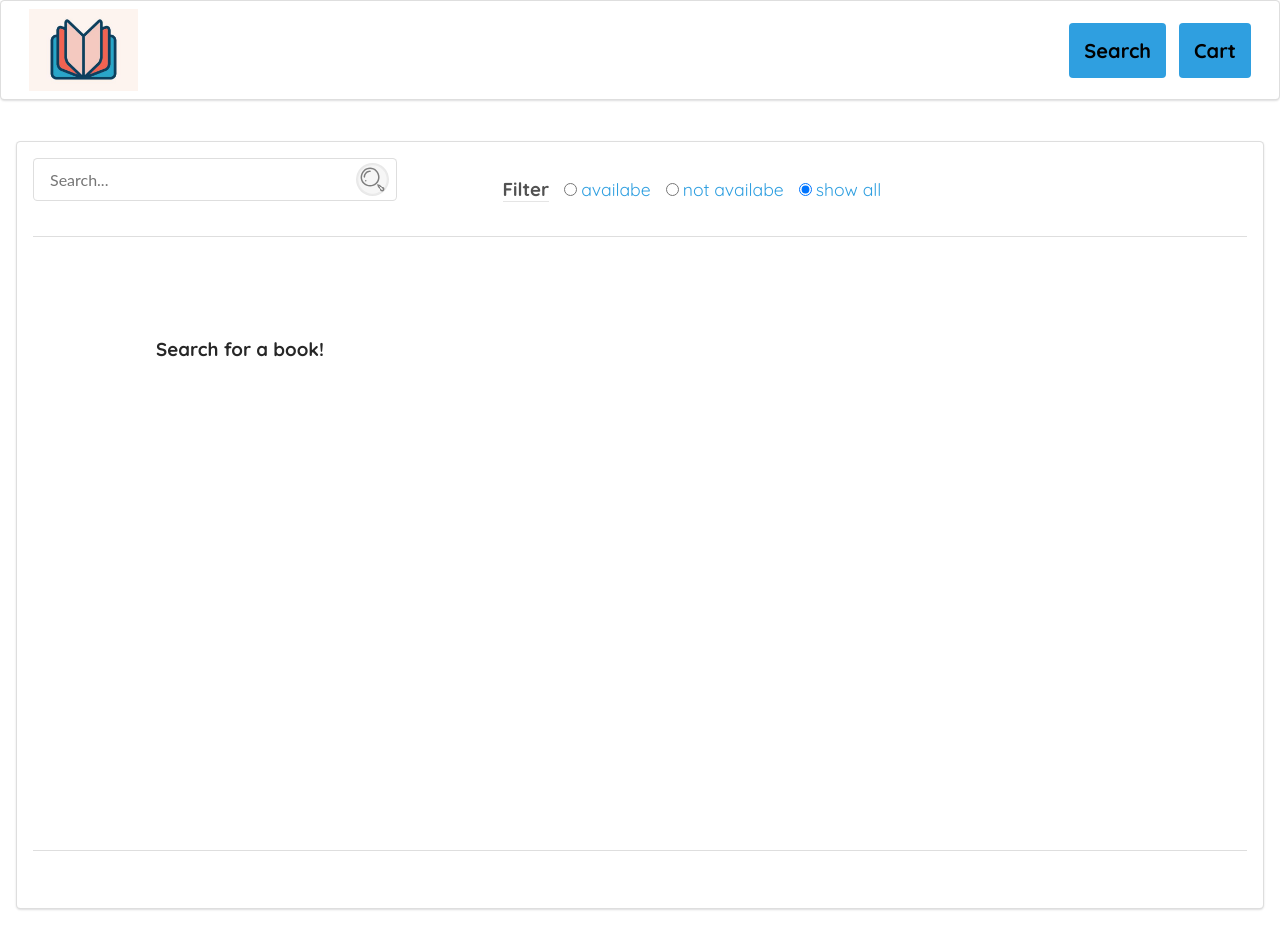
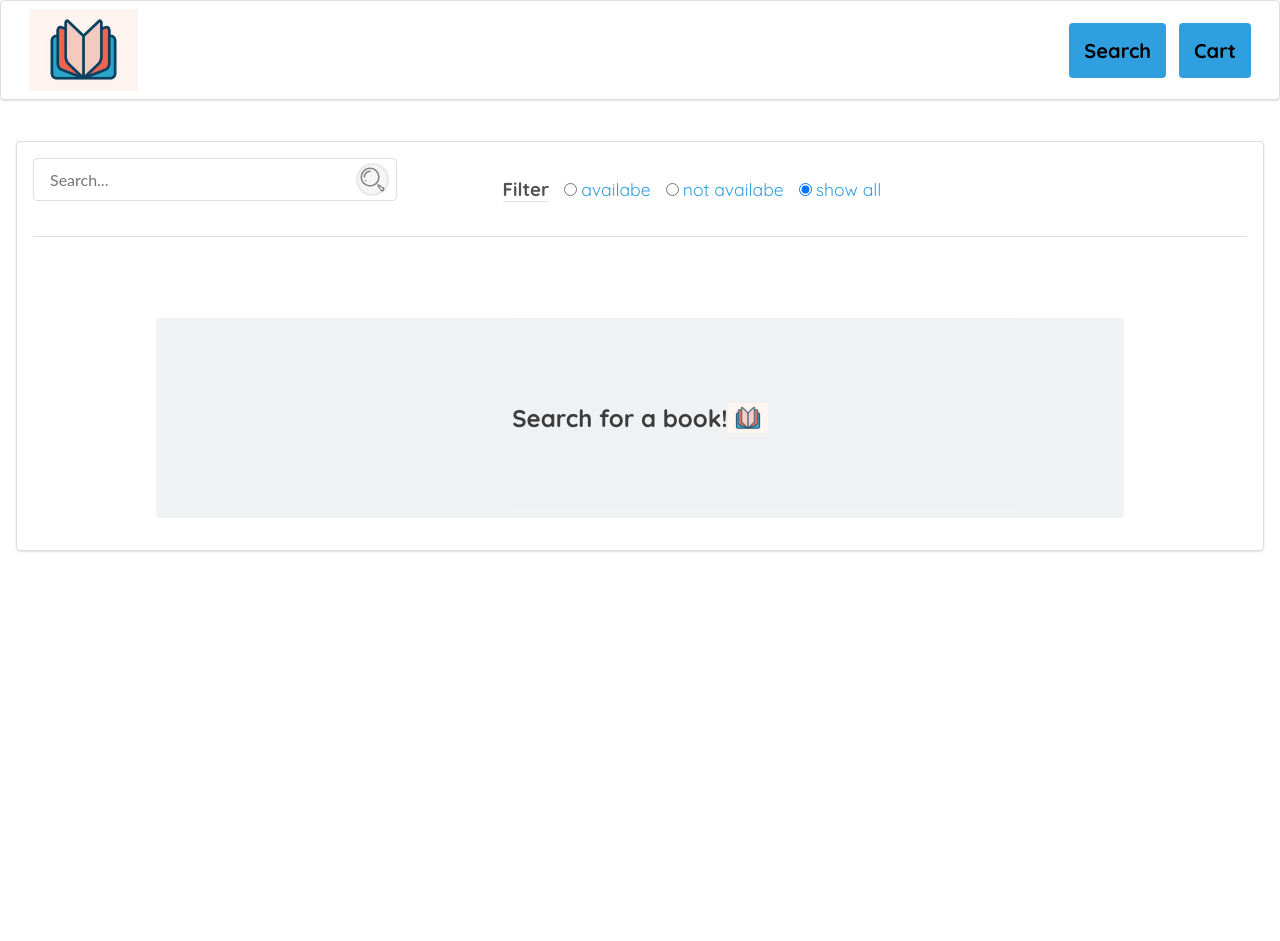
Before and after one commit to tcanbolat/bookStore, a React (Create React App) app in the folder client/: page / in a window 1280 px wide. After the commit the page ends 800 px from the top, so only its background shows below. Built offline with nearby package versions, Linux system fonts and the light colour scheme.

Commit message:
fixed warnings and some bugs

```diff
--- a/client/src/components/Pagination/Pagination.js
+++ b/client/src/components/Pagination/Pagination.js
@@ -17,7 +17,7 @@ const Pagination = ({
 
   return (
     <nav>
-      {totalPosts === 0 || loading ? null : <p>{"Total Results: " + totalPosts}</p>}
+      {totalPosts === 0 || totalPosts === undefined || loading ? null : <p>{"Total Results: " + totalPosts}</p>}
       {loading ? null : (
         <ul className={classes.Pagination}>
           {pageNumbers.map((number) => (
@@ -29,7 +29,7 @@ const Pagination = ({
                 currentPage === number ? classes.Active : null,
               ].join(" ")}
             >
-              <soft>{number}</soft>
+              <span>{number}</span>
             </li>
           ))}
         </ul>
--- a/client/src/components/SearchResults/searchResults.module.css
+++ b/client/src/components/SearchResults/searchResults.module.css
@@ -1,4 +1,3 @@
-/* Font */
 @import url("https://fonts.googleapis.com/css?family=Quicksand:400,700");
 
 body {
@@ -18,6 +17,7 @@ body {
   max-width: 1000px;
   margin: 0 auto;
   margin-top: 40px;
+  align-items: center;
 }
 
 h1 {
@@ -28,6 +28,7 @@ h1 {
 .Price h2 {
   margin-bottom: 0px;
   opacity: 55%;
+  cursor: not-allowed;
 }
 
 .BookImage {
@@ -47,10 +48,6 @@ cursor: pointer;
 .Cart:hover {
   width: 50px;
   cursor: pointer;
-}
-
-.NotAvail {
-  width: 30px;
 }
 
 .Price {
--- a/client/src/components/SearchResults/searchReults.js
+++ b/client/src/components/SearchResults/searchReults.js
@@ -1,15 +1,14 @@
-import React, { useEffect } from "react";
+import React from "react";
 
 import classes from "./searchResults.module.css";
 import PlaceHolder from "../UI/PlaceHolder/placeHolder";
-import OutOfStock from "../../assets/images/outOfStock.svg";
 import ShoppingCart from "../../assets/images/shoppingCart.svg";
 import Spinner from "../UI/Spinner/Spinner";
 
-const searchResults = (props) => {
-  let books = props.bookResults;
-  let bookCard = [];
-
+const SearchResults = (props) => {
+  const books = props.bookResults;
+  let bookCard = <PlaceHolder message={"Search for a book!"} />;
+console.log(books);
   if (books === 0) {
     bookCard = <PlaceHolder message={"No results, please try again"} />;
   } else if (books.length > 0) {
@@ -30,7 +29,7 @@ const searchResults = (props) => {
                 ${book.saleInfo.listPrice.amount}
               </h1>
               <img
-              onClick={props.addToCart}
+                onClick={props.addToCart}
                 className={classes.Cart}
                 alt="shopping cart"
                 src={ShoppingCart}
@@ -39,30 +38,19 @@ const searchResults = (props) => {
           ) : (
             <div className={classes.Price}>
               <h2>out of stock</h2>
-              <img
-                alt="out-of-stock"
-                className={classes.NotAvail}
-                src={OutOfStock}
-              />
             </div>
           )}
           <h2 className={classes.card_title}>{book.volumeInfo.title}</h2>
         </div>
       </div>
     ));
-  } else {
-    bookCard = <PlaceHolder message={"Search for a book!"} />;
-  }
-
-  if (props.loading) {
-    bookCard = <Spinner />;
   }
 
   return (
     <div className={classes.main}>
-      <div className={classes.cards}>{bookCard}</div>
+      {props.loading ? <Spinner /> : <div className={classes.cards}>{bookCard}</div>}
     </div>
   );
 };
 
-export default searchResults;
+export default SearchResults;
--- a/client/src/components/UI/BackToTop/BackToTop.js
+++ b/client/src/components/UI/BackToTop/BackToTop.js
@@ -29,14 +29,13 @@ const BackToTop = () => {
           <svg
             version="1.1"
             xmlns="http://www.w3.org/2000/svg"
-            xmlns
             xlink="http://www.w3.org/1999/xlink"
             x="0px"
             y="0px"
             width="80px"
             height="80px"
             viewBox="0 0 512 512"
-            enable-background="new 0 0 512 512"
+            enableBackground="new 0 0 512 512"
             space="preserve"
           >
             <path
--- a/client/src/components/UI/PlaceHolder/placeHolder.js
+++ b/client/src/components/UI/PlaceHolder/placeHolder.js
@@ -1,11 +1,13 @@
 import React from "react";
 
+import bookImg from "../../../assets/images/books-icon.jpg";
 import classes from "./placeHolder.module.css";
 
 const placeHodler = (props) => {
   return (
     <div className={classes.Container}>
-      <h3>{props.message}</h3>
+      <h2>{props.message}</h2>
+      <img alt="book" src={bookImg}></img>
     </div>
   );
 };
--- a/client/src/components/UI/PlaceHolder/placeHolder.module.css
+++ b/client/src/components/UI/PlaceHolder/placeHolder.module.css
@@ -1,6 +1,14 @@
 .Container {
-    text-align: center;
-    align-items: center;
-    width: inherit;
-    height: 500px;
+  display: flex;
+  align-items: center;
+  justify-content: center;
+  width: 100%;
+  height: 200px;
+  background-color: rgba(148, 156, 163, 0.15);
+  opacity: 90%;
+  border-radius: 0.18rem;
 }
+
+.Container img {
+  width: 40px;
+}
--- a/client/src/containers/BookSearch/Filters/Filters.js
+++ b/client/src/containers/BookSearch/Filters/Filters.js
@@ -10,7 +10,9 @@ const Filters = ({ filterBy, loading }) => {
       setSetlectedInput("all");
     }
     filterBy(selectedInput);
-  }, [selectedInput, loading]);
+  }, [filterBy, selectedInput, loading]);
+
+  console.log("[FILTERS.JS] REDNDERED.");
 
   return (
     <div className={classes.Container}>
--- a/client/src/containers/BookSearch/SearchForm/SearchForm.js
+++ b/client/src/containers/BookSearch/SearchForm/SearchForm.js
@@ -7,15 +7,14 @@ const SearchForm = ({submitForm}) => {
 
   const submitHandler = (event) => {
     event.preventDefault();
-    console.log(input);
     submitForm(input);
     setInput("");
   };
 
-  console.log("SEARCHFORM>JS : RENDERING...");
+  console.log("[SEARCHFORM.JS] RENDERED");
 
   return (
-    <div className={[classes.SearchContainer, ]}>
+    <div className={classes.SearchContainer}>
       <form onSubmit={submitHandler}>
         <input
         className={classes.Input}
--- a/client/src/containers/BookSearch/bookSearch.js
+++ b/client/src/containers/BookSearch/bookSearch.js
@@ -1,4 +1,4 @@
-import React, { useState } from "react";
+import React, { useState, useCallback } from "react";
 
 import classes from "./bookSearch.module.css";
 import API from "../../utils/API";
@@ -18,23 +18,33 @@ const BookSearch = () => {
   const [postsPerPage] = useState(20);
   const [filtered, setFiltered] = useState([]);
 
-  let slicedResults = null;
-  let booksDetails = null;
-
   const handleFormSubmit = (value) => {
     setLoading(true);
-    API.getBooks(value)
+    API.searchForBooks(value)
       .then((res) => {
-        setFiltered([]);
+        console.log(res.data);
         setSearchResult(res.data);
         setLoading(false);
-        setCurrentPage(1);
+        setCurrentPage(1); // ressetting the pagination back to the first page on every new search.
       })
       .catch((error) => {
         console.log(error);
         setLoading(false);
       });
   };
+
+  // setting up and slicing out a page from the results
+  const indexOfLastPost = currentPage * postsPerPage;
+  const indexOfFirstPost = indexOfLastPost - postsPerPage;
+  let slicedPage = 0;
+  if (filtered.length <= 0 && searchResult.length <= 0) {  // checking for results to slice or not.
+    slicedPage = searchResult.slice(indexOfFirstPost, indexOfLastPost);
+  }
+  if(filtered.length > 0) {  // checking whether to slice based on any filters or not.
+    slicedPage = filtered.slice(indexOfFirstPost, indexOfLastPost);
+  }
+
+  const paginate = (pageNumber) => setCurrentPage(pageNumber);
 
   const handleBookModal = (id) => {
     const bookIndex = searchResult.findIndex((b) => {
@@ -48,47 +58,33 @@ const BookSearch = () => {
     setClickedBook(book);
   };
 
-  const toggleHandler = () => {
-    setModal(!modal);
-  };
-
-  const bookFilterHandler = (e) => {
-    const results = [...searchResult];
-    switch (e) {
+  const bookFilterHandler = useCallback((filterValue) => {
+    const filteredBook = searchResult;
+    switch (filterValue) {
       case "all":
-        setFiltered(results);
+        setFiltered(filteredBook);
         break;
       case "available":
         setFiltered(
-          results.filter((book) => book.saleInfo.saleability !== "NOT_FOR_SALE")
+          filteredBook.filter(
+            (book) => book.saleInfo.saleability !== "NOT_FOR_SALE"
+          )
         );
         break;
       case "na":
         setFiltered(
-          results.filter((book) => book.saleInfo.saleability !== "FOR_SALE")
+          filteredBook.filter(
+            (book) => book.saleInfo.saleability !== "FOR_SALE"
+          )
         );
         break;
       default:
         return null;
     }
     setCurrentPage(1);
-  };
+  },[searchResult]);
 
-  const indexOfLastPost = currentPage * postsPerPage;
-  const indexOfFirstPost = indexOfLastPost - postsPerPage;
-  if (searchResult === 0) {
-    slicedResults = 0;
-  } else if (filtered.length <= 0) {
-    const results = searchResult;
-    slicedResults = results.slice(indexOfFirstPost, indexOfLastPost);
-  } else {
-    const results = filtered;
-    slicedResults = results.slice(indexOfFirstPost, indexOfLastPost);
-  }
-
-  const paginate = (pageNumber) => setCurrentPage(pageNumber);
-
-  const moddleToggleHandler = () => {
+  const modalToggleHandler = () => {
     setModal(!modal);
   };
 
@@ -96,11 +92,13 @@ const BookSearch = () => {
     alert("ADDED TO CART!!!");
   };
 
+
+  let booksDetails = null;
   if (modal) {
     booksDetails = (
       <BookDetails
         bookDetails={clickedBook}
-        toggle={moddleToggleHandler}
+        toggle={modalToggleHandler}
         addToCart={addToCartHandler}
       />
     );
@@ -108,32 +106,31 @@ const BookSearch = () => {
 
   return (
     <div className={classes.Container}>
-      <Modal clicked={toggleHandler} show={modal}>
+      <Modal clicked={modalToggleHandler} show={modal}>
         {booksDetails}
       </Modal>
       <div className={classes.SearchArea}>
         <SearchForm submitForm={handleFormSubmit} />
-        <Filters loading={loading} filterBy={(e) => bookFilterHandler(e)} />
+        <Filters loading={loading} filterBy={bookFilterHandler} />
       </div>
+      {
         <Pagination
           loading={loading}
           postsPerPage={postsPerPage}
-        totalPosts={filtered.length > 0 ? filtered.length : searchResult.length}
+          totalPosts={
+            filtered.length === undefined
+              ? searchResult.length
+              : filtered.length
+          }
           currentPage={currentPage}
           paginate={paginate}
         />
+      }
       <SearchResults
         addToCart={addToCartHandler}
         loading={loading}
         toggleModal={handleBookModal}
-        bookResults={slicedResults}
-      />
-      <Pagination
-        loading={loading}
-        postsPerPage={postsPerPage}
-        totalPosts={searchResult.length}
-        currentPage={currentPage}
-        paginate={paginate}
+        bookResults={slicedPage}
       />
     </div>
   );
--- a/client/src/utils/API.js
+++ b/client/src/utils/API.js
@@ -2,7 +2,7 @@ import axios from "axios";
 
 export default {
   // Gets books from the Google API
-  getBooks: function(q) {
+  searchForBooks: function(q) {
     return axios.get("/api/google", { params: { q: "title:" + q } });
   },
   // Gets all saved books
```
Also changed, not shown: client/src/components/UI/Rater/Rater.js (+2 -5 lines), client/src/components/UI/Spinner/Spinner.module.css (+6 -6 lines), 1 other file (tests, documents, lock files or other folders). Lines whose indentation alone changed are shown as unchanged.
